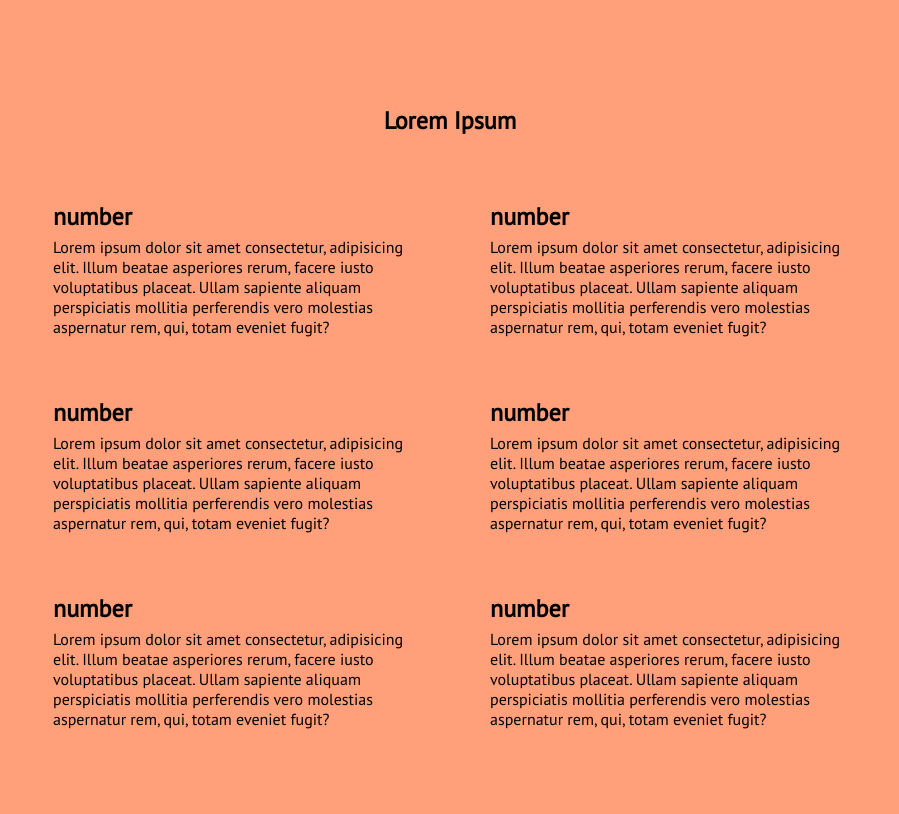
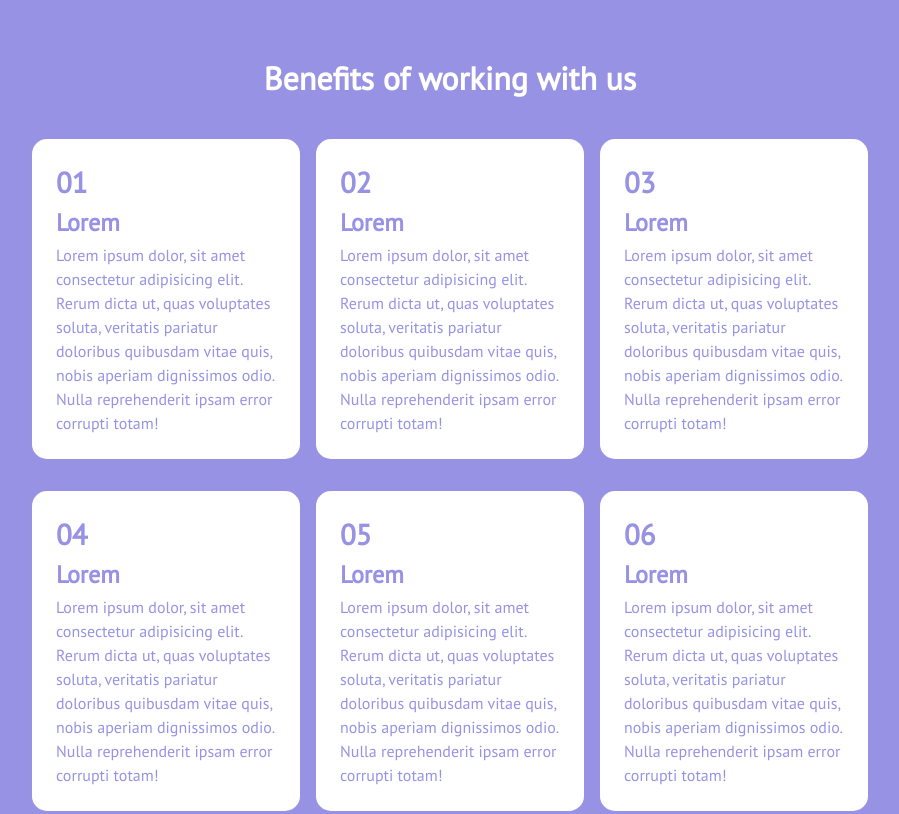
Before and after one commit to serena-peschiaroli/htmlcss-responsive-layout, a plain HTML site: page index.html in a window 1280 px wide. Shown: the part 3280-4094 px from the top of the page, without its empty margins (190-1089 px from the left). Drawn offline with Linux system fonts and the light colour scheme.

Commit message:
Add: contents for benefits section

```diff
--- a/CSS/style.css
+++ b/CSS/style.css
@@ -480,7 +480,7 @@ header .row {
         border-radius: 80px;
         justify-content: center;
         text-align: center;
-        padding: 1.8rem 1rem;
+        padding: 2rem 1rem;
         color: var(--white-col);
     }
 
@@ -504,7 +504,7 @@ header .row {
         height: 200px;
         object-fit: cover;
         border-radius: 50%;
-        margin-bottom: 1rem;
+        margin: 1rem 0.5;
     }
 
     #testimonial .quote {
@@ -580,9 +580,7 @@ header .row {
 
     /* benefits section */
 
-    #benefits {
-        background-color: lightsalmon;
-    }
+
 
     #benefits .row {
         flex-direction: column;
@@ -590,14 +588,27 @@ header .row {
         justify-content: center;
     }
 
-    #benefits .col {
-        width: 95%;
-        margin: .5rem;
+    #benefits .ben-title {
+        color: var(--white-col);
+        text-align: center;
+        font-size: 2rem;
+        line-height: normal;
+        font-weight: bold;
+        padding-bottom: 2rem;
     }
 
-    #benefits .row .col:first-child {
-        text-align: center;
+    #benefits .col {
+        background-color: var(--white-col);
+
+        color: var(--secondary-col);
+        padding-bottom: 1rem;
     }
+
+    #benefits .col h1 {
+        font-size: 1.8rem;
+        padding: 1rem 0;
+    }
+
 
     /* benefits section tablet */
 
@@ -614,12 +625,7 @@ header .row {
             width: calc(100% / 2 - 1.5rem)
         }
 
-       #benefits .row .col:first-child {
-            width: 100%;
-            background-color: lightsalmon;
-            border: none;
-            text-align: center;
-       }
+
 
 
 
@@ -633,21 +639,15 @@ header .row {
         #benefits .row {
             flex-direction: row;
             flex-wrap: wrap;
+            gap: 1rem;
 
 
         }
 
         #benefits .col {
-            width: calc(90% / 2)
+            width: calc(100% / 3 - 2rem);
+
         }
-
-       #benefits .row .col:first-child {
-            width: 100%;
-            background-color: lightsalmon;
-            border: none;
-            text-align: center;
-       }
-
 
 
     }
--- a/index.html
+++ b/index.html
@@ -234,25 +234,69 @@
             <!-- /testimonial section -->
 
             <!-- benefits section  -->
-            <section id="benefits">
+            <section id="benefits" class="bg-lilac">
                 <div class="container">
+
+                    <h1 class="ben-title">Benefits of working with us</h1>
+
                     <div class="row">
                         <div class="col">
-                        <h1>Lorem Ipsum</h1>
+                            <h1> 01</h1>
+                            <h2>
+                                Lorem
+                            </h2>
+                            <p>
+                                Lorem ipsum dolor, sit amet consectetur adipisicing elit. Rerum dicta ut, quas voluptates soluta, veritatis pariatur doloribus quibusdam vitae quis, nobis aperiam dignissimos odio. Nulla reprehenderit ipsam error corrupti totam!
+                            </p>
                         </div>
+                        <div class="col">
+                            <h1> 02</h1>
+                            <h2>
+                                Lorem
+                            </h2>
+                            <p>
+                                Lorem ipsum dolor, sit amet consectetur adipisicing elit. Rerum dicta ut, quas voluptates soluta, veritatis pariatur doloribus quibusdam vitae quis, nobis aperiam dignissimos odio. Nulla reprehenderit ipsam error corrupti totam!
+                            </p>
 
-                        <div class="col"> <h1> number</h1>
-                        Lorem ipsum dolor sit amet consectetur, adipisicing elit. Illum beatae asperiores rerum, facere iusto voluptatibus placeat. Ullam sapiente aliquam perspiciatis mollitia perferendis vero molestias aspernatur rem, qui, totam eveniet fugit?</div>
-                        <div class="col"> <h1> number</h1>
-                        Lorem ipsum dolor sit amet consectetur, adipisicing elit. Illum beatae asperiores rerum, facere iusto voluptatibus placeat. Ullam sapiente aliquam perspiciatis mollitia perferendis vero molestias aspernatur rem, qui, totam eveniet fugit?</div>
-                        <div class="col"> <h1> number</h1>
-                        Lorem ipsum dolor sit amet consectetur, adipisicing elit. Illum beatae asperiores rerum, facere iusto voluptatibus placeat. Ullam sapiente aliquam perspiciatis mollitia perferendis vero molestias aspernatur rem, qui, totam eveniet fugit?</div>
-                        <div class="col"> <h1> number</h1>
-                        Lorem ipsum dolor sit amet consectetur, adipisicing elit. Illum beatae asperiores rerum, facere iusto voluptatibus placeat. Ullam sapiente aliquam perspiciatis mollitia perferendis vero molestias aspernatur rem, qui, totam eveniet fugit?</div>
-                        <div class="col"> <h1> number</h1>
-                        Lorem ipsum dolor sit amet consectetur, adipisicing elit. Illum beatae asperiores rerum, facere iusto voluptatibus placeat. Ullam sapiente aliquam perspiciatis mollitia perferendis vero molestias aspernatur rem, qui, totam eveniet fugit?</div>
-                        <div class="col"> <h1> number</h1>
-                        Lorem ipsum dolor sit amet consectetur, adipisicing elit. Illum beatae asperiores rerum, facere iusto voluptatibus placeat. Ullam sapiente aliquam perspiciatis mollitia perferendis vero molestias aspernatur rem, qui, totam eveniet fugit?</div>
+                        </div>
+                        <div class="col">
+                            <h1> 03</h1>
+                            <h2>
+                                Lorem
+                            </h2>
+                            <p>
+                                Lorem ipsum dolor, sit amet consectetur adipisicing elit. Rerum dicta ut, quas voluptates soluta, veritatis pariatur doloribus quibusdam vitae quis, nobis aperiam dignissimos odio. Nulla reprehenderit ipsam error corrupti totam!
+                            </p>
+
+                        </div>
+                        <div class="col">
+                            <h1> 04</h1>
+                            <h2>
+                                Lorem
+                            </h2>
+                            <p>
+                                Lorem ipsum dolor, sit amet consectetur adipisicing elit. Rerum dicta ut, quas voluptates soluta, veritatis pariatur doloribus quibusdam vitae quis, nobis aperiam dignissimos odio. Nulla reprehenderit ipsam error corrupti totam!
+                            </p>
+
+                        </div>
+                        <div class="col">
+                            <h1> 05</h1>
+                            <h2>
+                                Lorem
+                            </h2>
+                            <p>
+                                Lorem ipsum dolor, sit amet consectetur adipisicing elit. Rerum dicta ut, quas voluptates soluta, veritatis pariatur doloribus quibusdam vitae quis, nobis aperiam dignissimos odio. Nulla reprehenderit ipsam error corrupti totam!
+                            </p>
+                        </div>
+                        <div class="col">
+                            <h1> 06</h1>
+                            <h2>
+                                Lorem
+                            </h2>
+                            <p>
+                                Lorem ipsum dolor, sit amet consectetur adipisicing elit. Rerum dicta ut, quas voluptates soluta, veritatis pariatur doloribus quibusdam vitae quis, nobis aperiam dignissimos odio. Nulla reprehenderit ipsam error corrupti totam!
+                            </p>
+                        </div>
                     </div>
                 </div>
 
```
